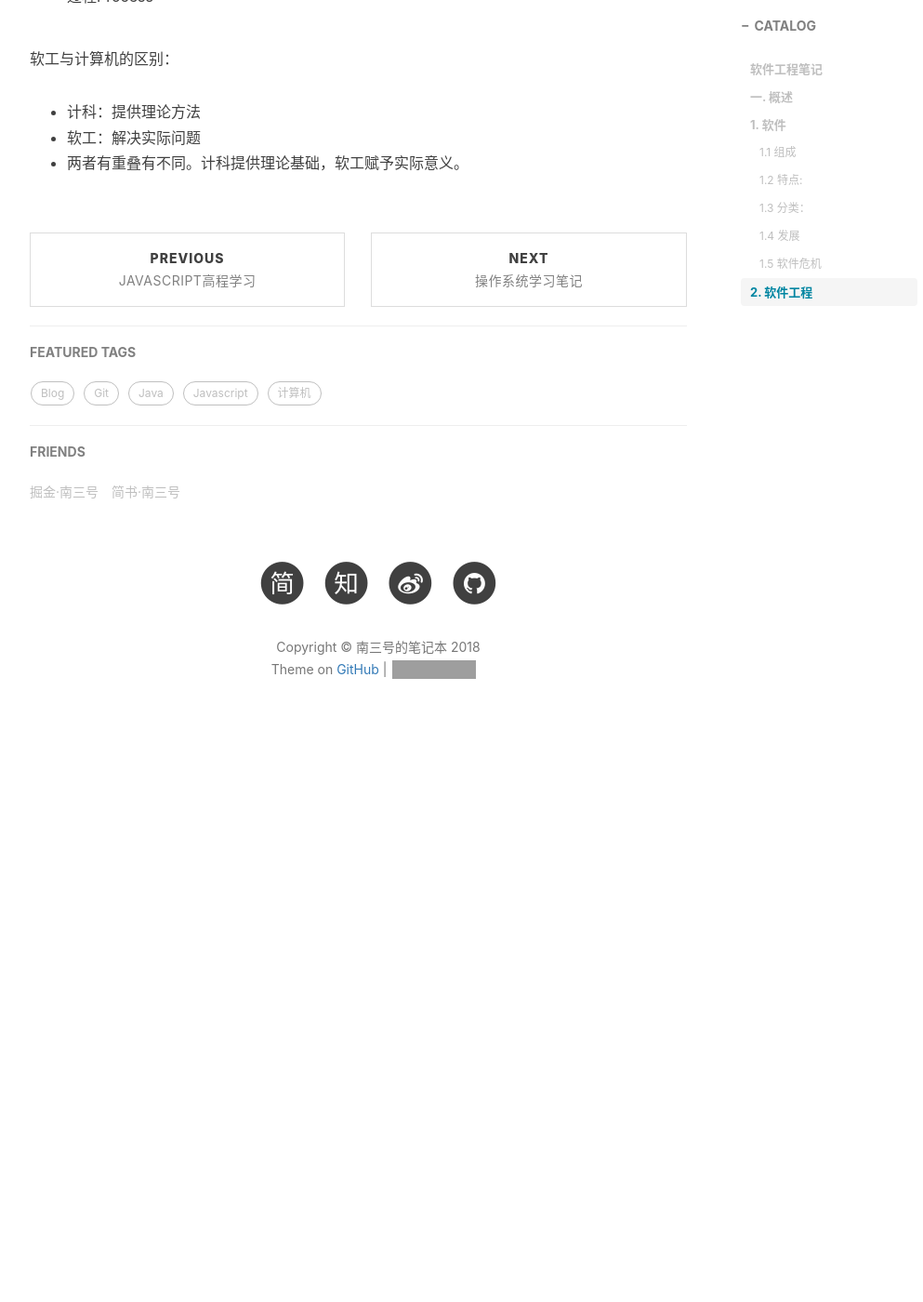
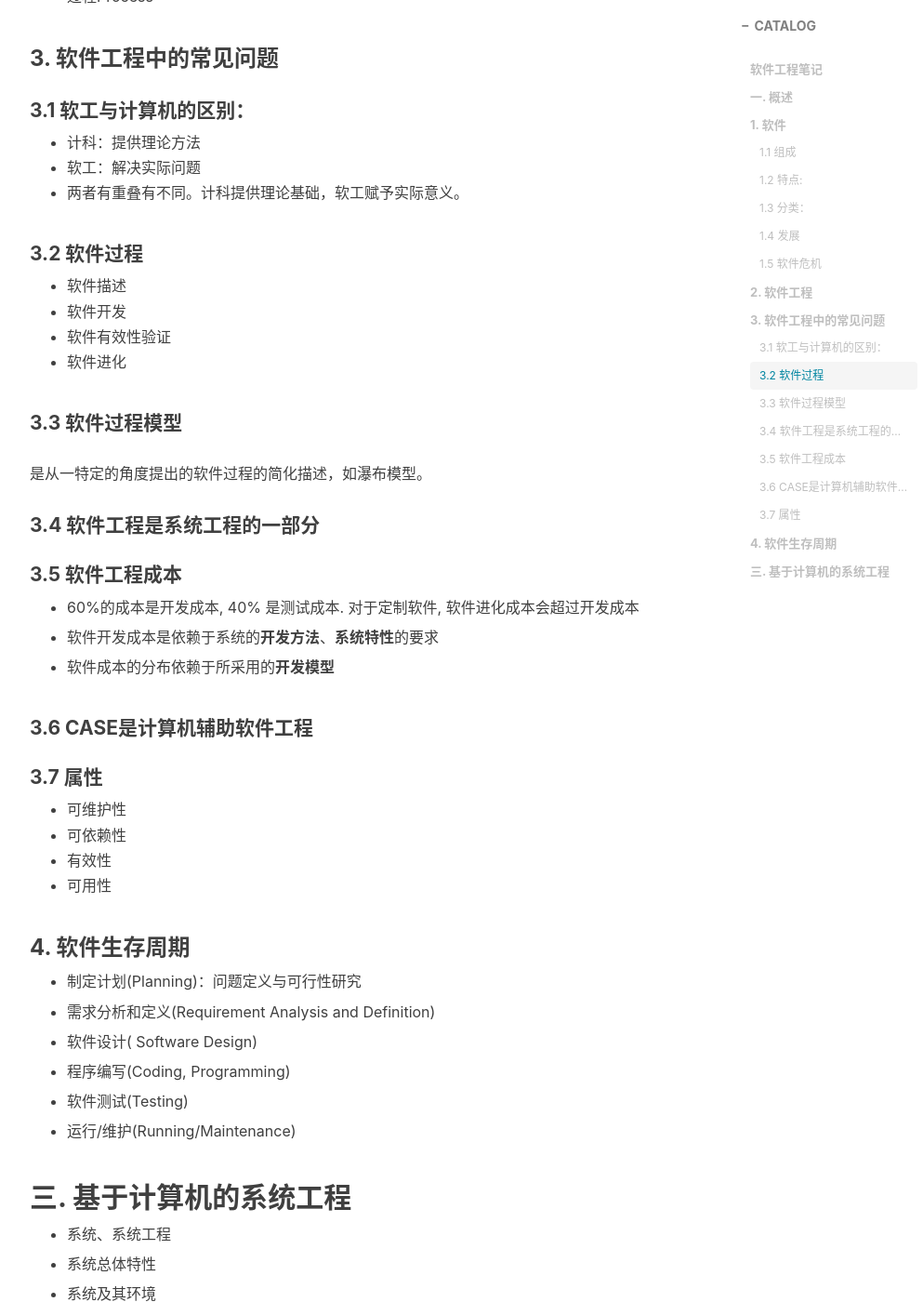
Before and after one commit to nansanhao/nansanhao.github.io, a Jekyll site: the page built from _posts/2018-05-02-软件工程学习笔记.md, in a window 1280 px wide and 1400 px high, scrolled down 1985 px. Shown: the whole window at 93% size, without its empty margins (233-1226 px from the left). Built offline with Jekyll 4.4.1, drawn with Linux system fonts in a browser that asks for light colours; nearby versions of some CDN libraries; comment, search, counter and statistics services are not loaded; before the commit the page ends 2809 px from its top, so only the background shows below that; some of the changed text lies outside the part shown; grey boxes are pictures that could not be loaded.

Commit message:
软件工程第二章

```diff
--- a/_posts/2018-05-02-软件工程学习笔记.md
+++ b/_posts/2018-05-02-软件工程学习笔记.md
@@ -12,7 +12,7 @@ tags:
 
 # 软件工程笔记
 
-## 一. 概述
+## 一.  概述
 
 - 软件
 
@@ -78,8 +78,76 @@ tags:
 - 工具Tools
 - 过程Process
 
-软工与计算机的区别：
+### 3.  软件工程中的常见问题
+
+#### 3.1  软工与计算机的区别：
 
 - 计科：提供理论方法
 - 软工：解决实际问题
 - 两者有重叠有不同。计科提供理论基础，软工赋予实际意义。
+
+#### 3.2  软件过程
+
+- 软件描述
+- 软件开发
+- 软件有效性验证
+- 软件进化
+
+#### 3.3  软件过程模型
+
+是从一特定的角度提出的软件过程的简化描述，如瀑布模型。
+
+#### 3.4  软件工程是系统工程的一部分
+
+#### 3.5  软件工程成本
+
+- 60%的成本是开发成本, 40% 是测试成本. 对于定制软件, 软件进化成本会超过开发成本
+
+- 软件开发成本是依赖于系统的**开发方法**、**系统特性**的要求
+
+- 软件成本的分布依赖于所采用的**开发模型**
+
+#### 3.6  CASE是计算机辅助软件工程
+
+#### 3.7  属性
+
+- 可维护性
+- 可依赖性
+- 有效性
+- 可用性
+
+### 4.  软件生存周期
+
+- 制定计划(Planning)：问题定义与可行性研究
+
+- 需求分析和定义(Requirement Analysis and Definition)
+
+- 软件设计( Software Design)
+
+- 程序编写(Coding, Programming)
+
+- 软件测试(Testing)
+
+- 运行/维护(Running/Maintenance)
+
+## 三.  基于计算机的系统工程
+
+- 系统、系统工程
+
+- 系统总体特性
+
+- 系统及其环境
+
+- 系统模型
+
+- 系统工程过程
+  - 系统需求定义
+  - 系统设计
+  - 子系统开发
+  - 系统整合
+  - 系统安装
+  - 系统操作
+  - 系统进化
+  - 系统退役
+
+- 系统获得
```
